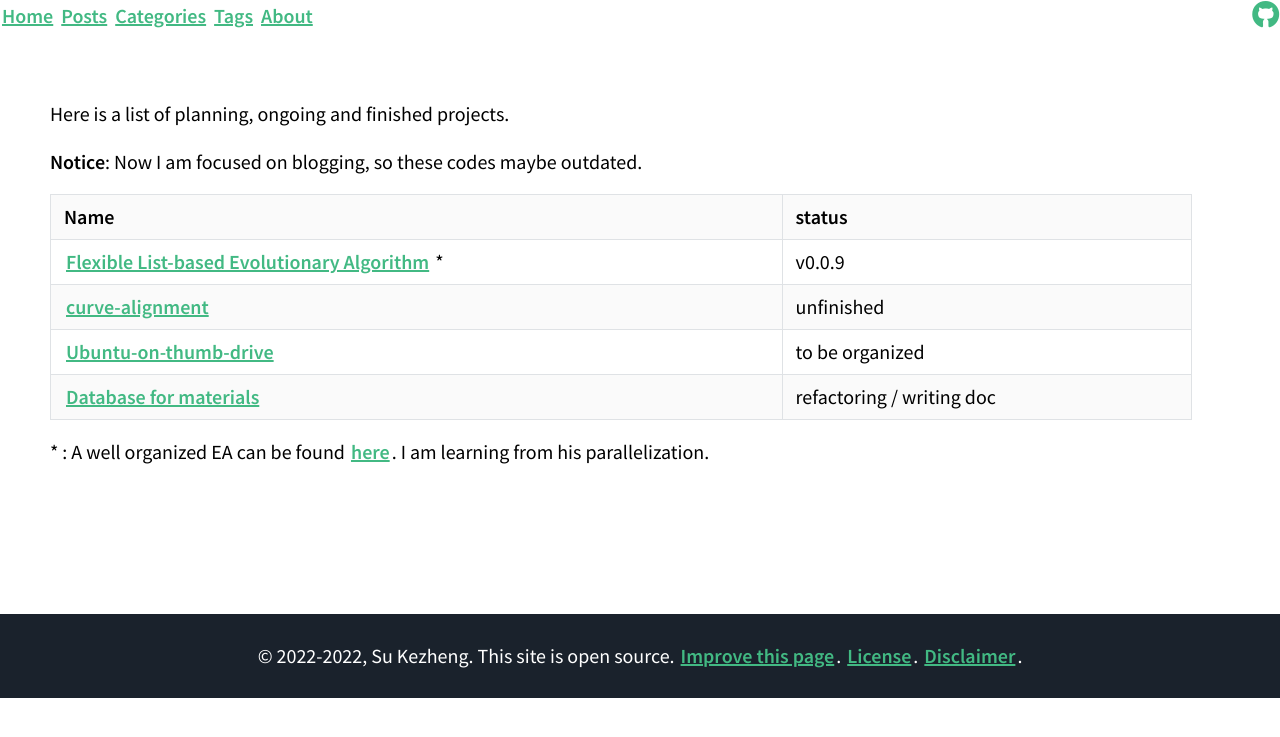
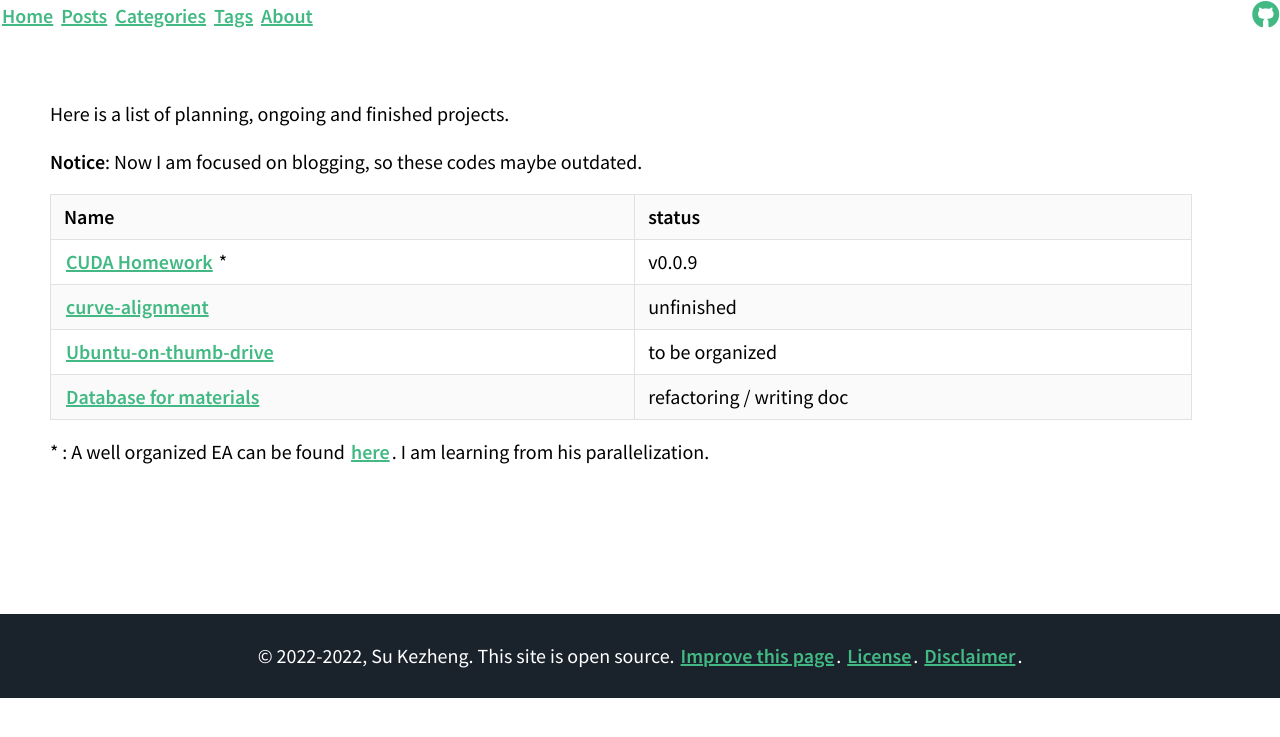
Before and after one commit to ssskz/ssskz.github.io, a Jekyll site: the page built from repo/index.md, in a window 1280 px wide. Shown: the top 737 px of the page. Built offline with Jekyll 4.4.1, drawn with Linux system fonts in a browser that asks for light colours; nearby versions of some CDN libraries.

Commit message:
Update index.md

```diff
--- a/repo/index.md
+++ b/repo/index.md
@@ -8,9 +8,9 @@ Here is a list of planning, ongoing and finished projects.
 
 | Name                                                         | status                    |
 | ------------------------------------------------------------ | ------------------------- |
-| [Flexible List-based Evolutionary Algorithm](https://github.com/yk-liu/flea) * | v0.0.9                    |
-| [curve-alignment](https://github.com/yk-liu/curve-alignment) | unfinished                |
-| [Ubuntu-on-thumb-drive](https://github.com/yk-liu/Ubuntu-on-thumb-drive) | to be organized           |
-| [Database for materials](https://github.com/yk-liu/database) | refactoring / writing doc |
+| [CUDA Homework](https://github.com/ssskz/CUDA_Homework) * | v0.0.9                    |
+| [curve-alignment](https://github.com/ssskz/C_Homework) | unfinished                |
+| [Ubuntu-on-thumb-drive](https://github.com/ssskz/system-sandbox) | to be organized           |
+| [Database for materials](https://github.com/ssskz/ZHANGWP) | refactoring / writing doc |
 
 \* : A well organized EA can be found [here](https://github.com/PytLab/gaft). I am learning from his parallelization.
```
